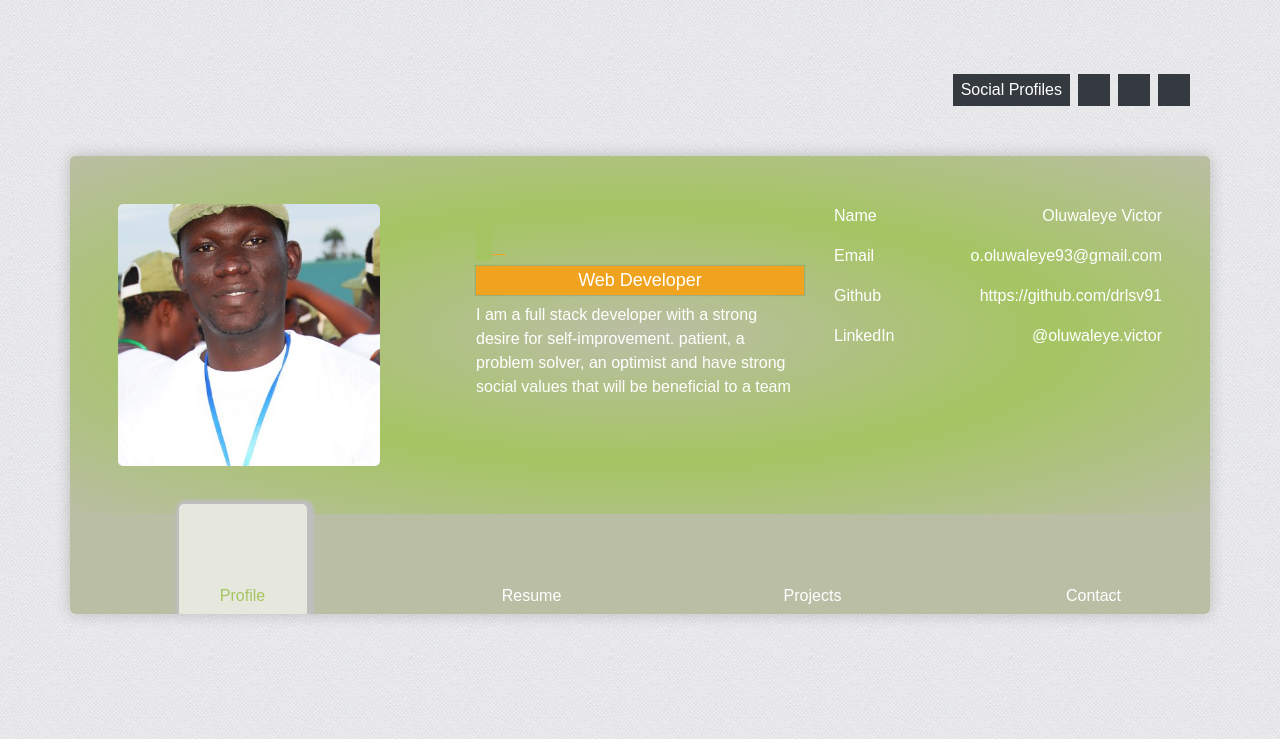
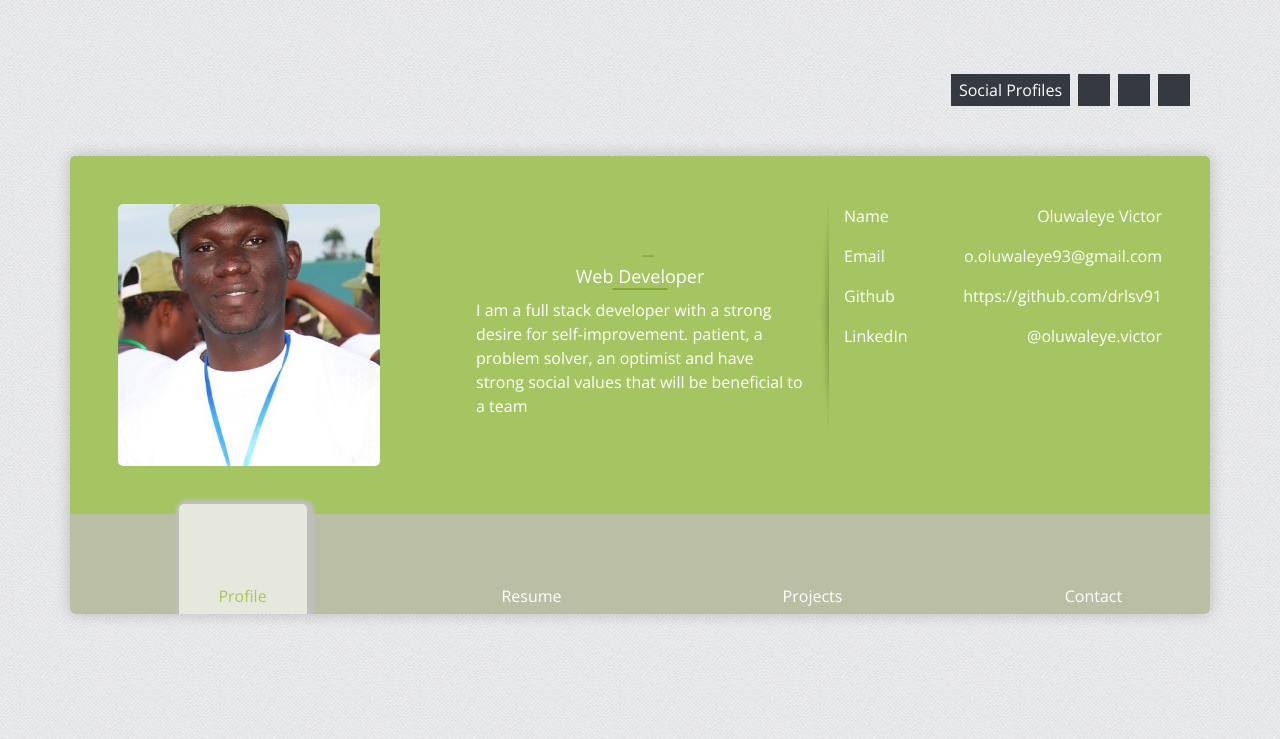
Before and after one commit to drlsv91/myportfolio, a React (Create React App) app: page / in a window 1280 px wide. Shown: the top 739 px of the page. Built offline with nearby package versions, Linux system fonts and the light colour scheme; some icons are missing.

Commit message:
profile screen fixed

```diff
--- a/src/components/App.css
+++ b/src/components/App.css
@@ -5,8 +5,18 @@
 }
 
 .cursor {
-    color: var(--deep-yellow);
+    color: #85a83a;
     font-weight: bold;
+}
+
+.seperator {
+    background: url(../assets/seperator.png) no-repeat left top;
+    /* margin-left: 10px; */
+}
+
+.seperator-p {
+    /* padding: 20px 0 0 20px; */
+    padding-left: 10px;
 }
 
 .typing-wrapper {
@@ -19,11 +29,25 @@
     background-color: var(--deep-yellow);
 }
 
+.medium-title::after {
+    bottom: 0;
+    left: 50%;
+    transform: translateX(-50%);
+    margin: 0 auto;
+    position: absolute;
+    content: '';
+    width: 55px;
+    height: 2px;
+    background-color: #85a83a;
+}
+
 .medium-title {
+    position: relative;
+    padding-bottom: 0.2rem;
     text-align: center;
-    padding: 0.25rem 0.5rem;
+    /* padding: 0.25rem 0.5rem; */
     border: 4px;
-    box-shadow: 0px 0px 1px 1px rgba(0, 0, 0, 0.1);
+    /* box-shadow: 0px 0px 1px 0.1px rgba(0, 0, 0, 0.1); */
 }
 
 .center {
--- a/src/components/profile/aboutme.jsx
+++ b/src/components/profile/aboutme.jsx
@@ -6,7 +6,7 @@ const AboutMe = () => {
   return (
     <Col md={6} xl={6} sm={12} className="mobile-padding">
       {/* <CustomTypingEffect /> */}
-      <h1 className="font-size-25px ">
+      <h1 className="font-size-25px text-center">
         <Typewriter
           options={{
             strings: ['Oluwaleye Victor'],
@@ -18,7 +18,7 @@ const AboutMe = () => {
           }}
         />
       </h1>
-      <h3 className="font-size-18px mobile-font bg-deep-yellow medium-title">
+      <h3 className="font-size-18px mobile-font  medium-title">
         Web Developer
       </h3>
       <p className="text-left noSelect">
--- a/src/components/profile/profileContactInfo.jsx
+++ b/src/components/profile/profileContactInfo.jsx
@@ -3,20 +3,20 @@ import { Col } from 'react-bootstrap'
 
 const ProfileContactInfo = () => {
   return (
-    <Col sm={12} md={4} xl={4} className={`overflow-hidden`}>
-      <div className="d-flex align-items-center justify-content-between mobile-font">
+    <Col sm={12} md={4} xl={4} className={`overflow-hidden seperator`}>
+      <div className="d-flex align-items-center justify-content-between mobile-font seperator-p">
         <p>Name</p>
         <p>Oluwaleye Victor</p>
       </div>
-      <div className="d-flex align-items-center justify-content-between">
+      <div className="d-flex align-items-center justify-content-between seperator-p">
         <p>Email</p>
         <p>o.oluwaleye93@gmail.com</p>
       </div>
-      <div className="d-flex align-items-center justify-content-between">
+      <div className="d-flex align-items-center justify-content-between seperator-p">
         <p>Github</p>
         <p>https://github.com/drlsv91</p>
       </div>
-      <div className="d-flex align-items-center justify-content-between">
+      <div className="d-flex align-items-center justify-content-between seperator-p">
         <p>LinkedIn</p>
         <p>@oluwaleye.victor</p>
       </div>
--- a/src/index.css
+++ b/src/index.css
@@ -31,7 +31,7 @@ font-family: roboto-regular;
 }
 
 .c-bg-primary-dark-gradient {
-    background: radial-gradient( var(--c-primary-medium), var(--c-primary-dark), var(--c-primary-medium));
+    background: linear-gradient( to top right, var(--c-primary-dark), var(--c-primary-dark));
     color: var(--c-white);
 }
 
@@ -66,7 +66,7 @@ a:hover {
 body {
     padding-bottom: 72rem;
     /* font-family: -apple-system, BlinkMacSystemFont, 'Segoe UI', 'Roboto', 'Oxygen', 'Ubuntu', 'Cantarell', 'Fira Sans', 'Droid Sans', 'Helvetica Neue', sans-serif; */
-    font-family: 'AllerRegular', Arial !important;
+    font-family: 'Open Sans', sans-serif !important;
     -webkit-font-smoothing: antialiased;
     -moz-osx-font-smoothing: grayscale;
     /* background-color: #cbcdd4 !important; */
```
Also changed, not shown: src/assets/seperator.png (added).
